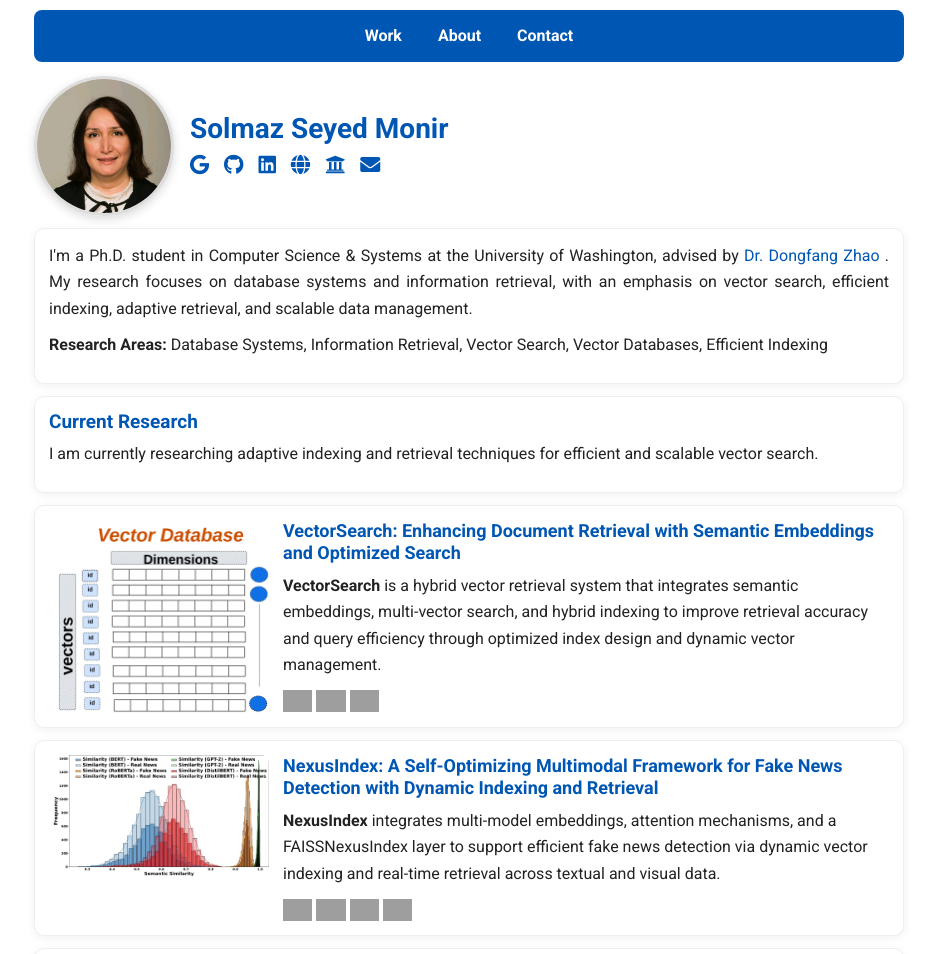
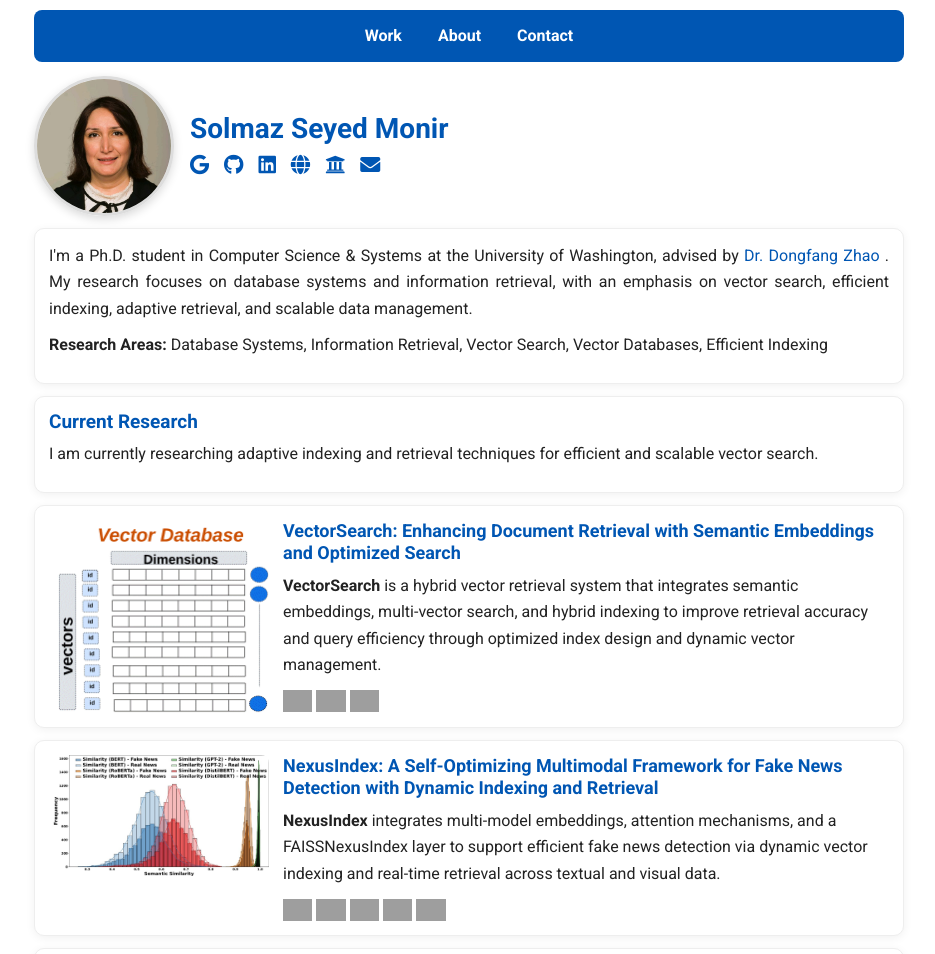
Before and after one commit to solmazsm/solmazsm.github.io, a plain HTML site: page index.html in a window 1280 px wide. Shown: the top 954 px of the page, without its empty margins (171-1106 px from the left). Drawn offline with nearby package versions, Linux system fonts and the light colour scheme; grey boxes are pictures that could not be loaded.

Commit message:
Add link to presentation slides in index.html

```diff
--- a/index.html
+++ b/index.html
@@ -523,7 +523,9 @@
              rel="noopener">
             <img src="https://img.shields.io/badge/arXiv-B31B1B?style=flat-square&logo=arxiv&logoColor=white">
           </a>
-
+<a href="NexusIndex_Presentation_IEEE_MIPR_2025.pdf" target="_blank" rel="noopener">
+    <img src="https://img.shields.io/badge/Slides-PDF-6F42C1?style=for-the-badge&logo=adobeacrobatreader&logoColor=white" alt="Slides"/>
+  </a>
         </div>
 
       </div>
```
